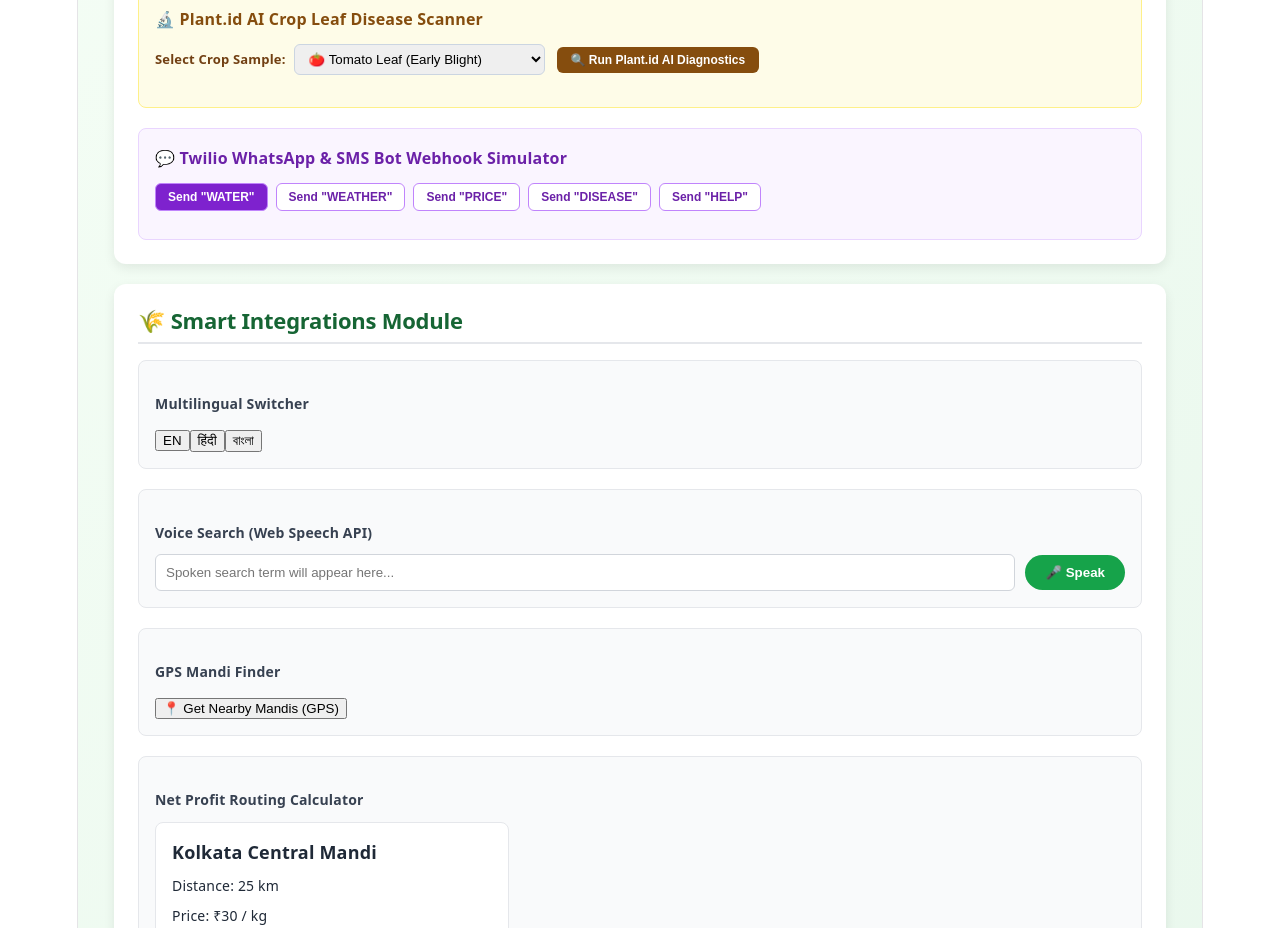
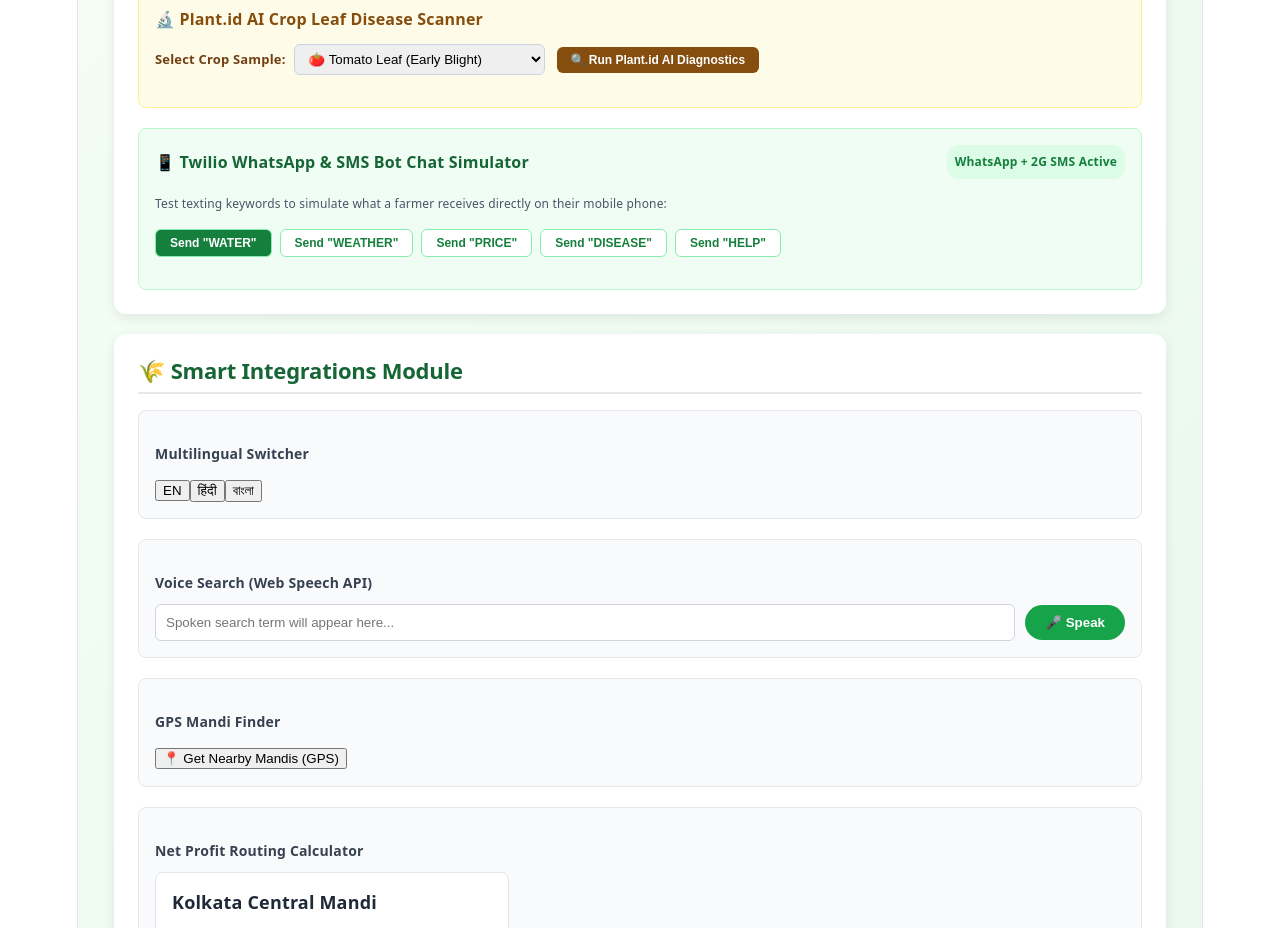
Before and after one commit to pritishhere/KrishiSync, a React (Vite) app in the folder KrishiSync/: page / in a window 1280 px wide. Shown: the part 820-1748 px from the top of the page. Built offline with nearby package versions, Linux system fonts and the light colour scheme; no server answers.

Commit message:
style(ui): render realistic WhatsApp/SMS chat bubble UI instead of raw TwiML XML

```diff
--- a/KrishiSync/src/Components/TwilioBotSimulator.jsx
+++ b/KrishiSync/src/Components/TwilioBotSimulator.jsx
@@ -3,7 +3,8 @@ import { useState } from 'react';
 export default function TwilioBotSimulator() {
   const [command, setCommand] = useState('WATER');
   const [loading, setLoading] = useState(false);
-  const [twimlXml, setTwimlXml] = useState('');
+  const [cleanMessage, setCleanMessage] = useState('');
+  const [time, setTime] = useState('');
 
   const sendCommand = (cmd) => {
     setLoading(true);
@@ -13,8 +14,18 @@ export default function TwilioBotSimulator() {
       body: new URLSearchParams({ Body: cmd, From: '+919876543210' })
     })
       .then((res) => res.text())
-      .then((data) => {
-        setTwimlXml(data);
+      .then((xmlData) => {
+        // Extract text between <Message>...</Message> tags
+        const match = xmlData.match(/<Message>([\s\S]*?)<\/Message>/);
+        let extractedText = match ? match[1] : xmlData;
+        // Unescape XML entities
+        extractedText = extractedText
+          .replace(/&amp;/g, '&')
+          .replace(/&lt;/g, '<')
+          .replace(/&gt;/g, '>');
+
+        setCleanMessage(extractedText);
+        setTime(new Date().toLocaleTimeString([], { hour: '2-digit', minute: '2-digit' }));
         setLoading(false);
       })
       .catch((err) => {
@@ -26,16 +37,25 @@ export default function TwilioBotSimulator() {
   return (
     <div style={{
       padding: '16px',
-      backgroundColor: '#faf5ff',
+      backgroundColor: '#f0fdf4',
       borderRadius: '8px',
-      border: '1px solid #e9d5ff',
-      color: '#581c87'
+      border: '1px solid #bbf7d0',
+      color: '#14532d'
     }}>
-      <h3 style={{ fontSize: '16px', fontWeight: 'bold', margin: '0 0 12px 0', color: '#6b21a8' }}>
-        💬 Twilio WhatsApp & SMS Bot Webhook Simulator
-      </h3>
+      <div style={{ display: 'flex', justifyContent: 'space-between', alignItems: 'center', marginBottom: '12px' }}>
+        <h3 style={{ fontSize: '16px', fontWeight: 'bold', margin: 0, color: '#166534' }}>
+          📱 Twilio WhatsApp & SMS Bot Chat Simulator
+        </h3>
+        <span style={{ fontSize: '12px', padding: '4px 8px', backgroundColor: '#dcfce7', borderRadius: '12px', fontWeight: 'bold', color: '#15803d' }}>
+          WhatsApp + 2G SMS Active
+        </span>
+      </div>
 
-      <div style={{ display: 'flex', gap: '8px', marginBottom: '12px', flexWrap: 'wrap' }}>
+      <p style={{ fontSize: '12px', color: '#475569', margin: '0 0 12px 0' }}>
+        Test texting keywords to simulate what a farmer receives directly on their mobile phone:
+      </p>
+
+      <div style={{ display: 'flex', gap: '8px', marginBottom: '16px', flexWrap: 'wrap' }}>
         {['WATER', 'WEATHER', 'PRICE', 'DISEASE', 'HELP'].map((cmd) => (
           <button
             key={cmd}
@@ -44,10 +64,10 @@ export default function TwilioBotSimulator() {
               sendCommand(cmd);
             }}
             style={{
-              padding: '6px 12px',
-              backgroundColor: command === cmd ? '#7e22ce' : '#ffffff',
-              color: command === cmd ? '#ffffff' : '#6b21a8',
-              border: '1px solid #c084fc',
+              padding: '6px 14px',
+              backgroundColor: command === cmd ? '#15803d' : '#ffffff',
+              color: command === cmd ? '#ffffff' : '#15803d',
+              border: '1px solid #86efac',
               borderRadius: '6px',
               fontWeight: '600',
               fontSize: '12px',
@@ -59,26 +79,47 @@ export default function TwilioBotSimulator() {
         ))}
       </div>
 
-      {twimlXml && (
+      {cleanMessage && (
         <div style={{
-          backgroundColor: '#ffffff',
-          padding: '12px',
-          borderRadius: '6px',
-          border: '1px solid #d8b4fe',
-          fontSize: '12px'
+          backgroundColor: '#efeae2',
+          padding: '16px',
+          borderRadius: '12px',
+          border: '1px solid #cbd5e1',
+          maxWidth: '420px'
         }}>
-          <strong style={{ color: '#6b21a8' }}>TwiML Response (Sent to WhatsApp / Feature Phone):</strong>
-          <pre style={{
-            margin: '6px 0 0 0',
-            whiteSpace: 'pre-wrap',
-            wordBreak: 'break-word',
-            backgroundColor: '#f3e8ff',
-            padding: '10px',
-            borderRadius: '4px',
-            color: '#3b0764'
-          }}>
-            {twimlXml}
-          </pre>
+          {/* User Outgoing Bubble */}
+          <div style={{ display: 'flex', justifyContent: 'flex-end', marginBottom: '12px' }}>
+            <div style={{
+              backgroundColor: '#d9fdd3',
+              padding: '8px 12px',
+              borderRadius: '8px 0px 8px 8px',
+              fontSize: '13px',
+              color: '#111b21',
+              boxShadow: '0 1px 2px rgba(0,0,0,0.1)'
+            }}>
+              <strong>{command}</strong>
+              <span style={{ fontSize: '10px', color: '#667781', marginLeft: '12px' }}>{time} ✔✔</span>
+            </div>
+          </div>
+
+          {/* Bot Incoming Reply Bubble */}
+          <div style={{ display: 'flex', justifyContent: 'flex-start' }}>
+            <div style={{
+              backgroundColor: '#ffffff',
+              padding: '10px 14px',
+              borderRadius: '0px 8px 8px 8px',
+              fontSize: '13px',
+              color: '#111b21',
+              boxShadow: '0 1px 2px rgba(0,0,0,0.1)',
+              whiteSpace: 'pre-wrap',
+              lineHeight: '1.4'
+            }}>
+              {cleanMessage}
+              <div style={{ textAlign: 'right', fontSize: '10px', color: '#667781', marginTop: '4px' }}>
+                {time}
+              </div>
+            </div>
+          </div>
         </div>
       )}
     </div>
```
